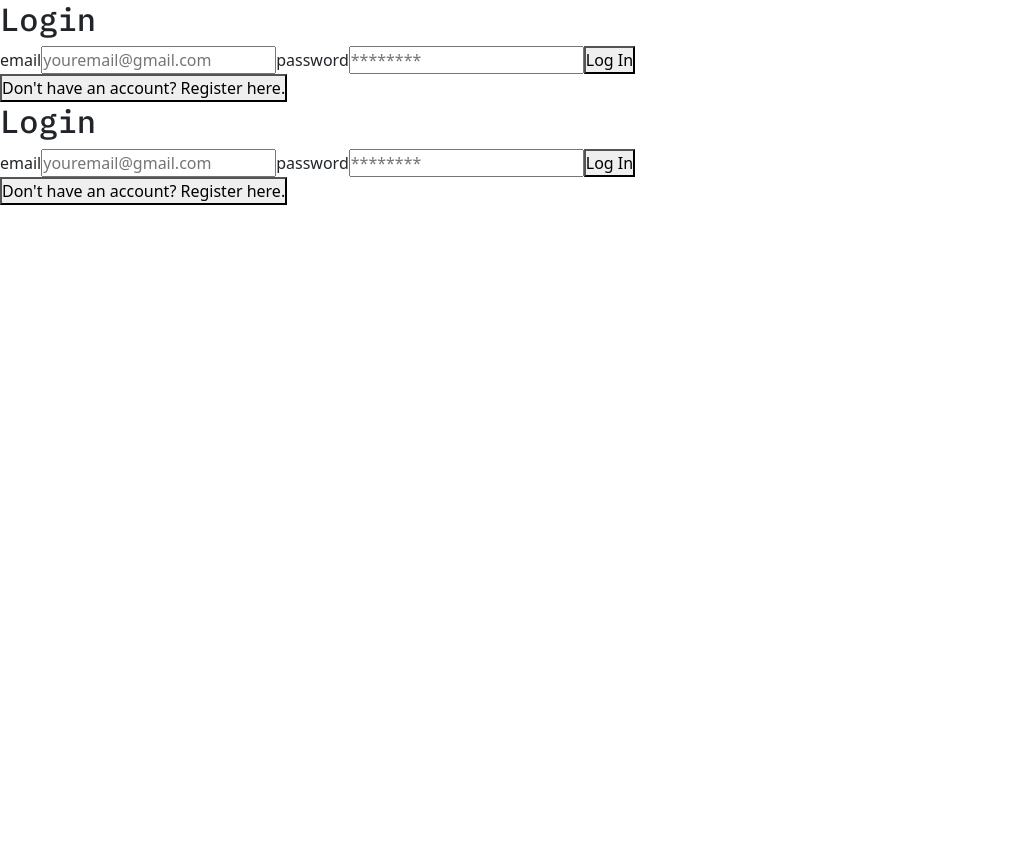
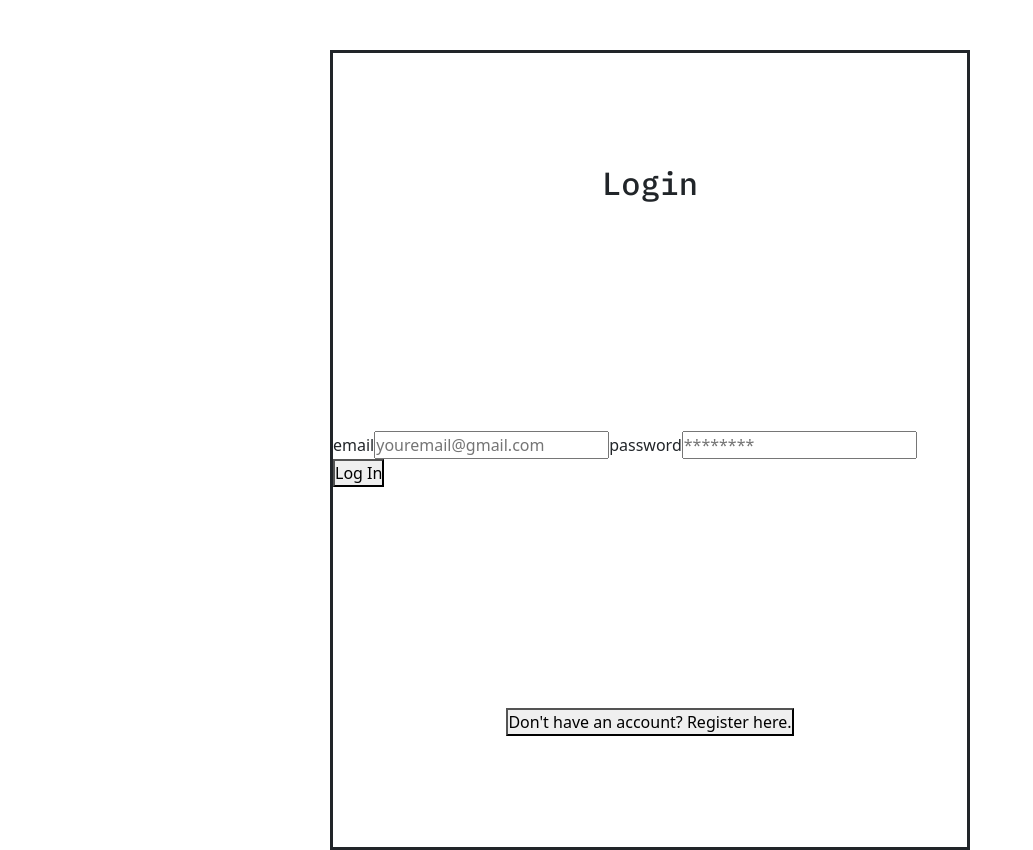
Before and after one commit to AABDJKKM/project-frontend, a React (Create React App) app: page /Login in a window 1280 px wide. Shown: the whole page, without its empty margins (0-1033 px from the left). Before the commit the page ends 800 px from the top, so only its background shows below. Built offline with nearby package versions, Linux system fonts and the light colour scheme.

Commit message:
Styling log in page

```diff
--- a/src/App.js
+++ b/src/App.js
@@ -29,11 +29,11 @@ function App() {
         <Route path="/Login" element = {<Login/>}  />
       </Routes>
 
-      <div className='App'>
+      {/* <div className='App'>
         {
           currentForm === "login" ? <Login onFormSwitch={toggleForm} /> : <Register onFormSwitch={toggleForm}/>
         }
-      </div>
+      </div> */}
 
     </>
   );
--- a/src/routes/Login.jsx
+++ b/src/routes/Login.jsx
@@ -1,5 +1,5 @@
 import React, { useState } from "react";
-
+import "../styles/LoginStyles.css";
 export const Login = (props) => {
     const [email, setEmail] = useState('');
     const [pass, setPass] = useState('');
--- a/src/styles/LoginStyles.css
+++ b/src/styles/LoginStyles.css
@@ -1,3 +1,21 @@
 body{
-    background-color: orange;
+    background-color: yellow;
 }
+
+.auth-form-container{
+    border-style: solid;
+    display: grid;
+    place-items: center;
+    height: 100vh;
+    width: 50%;
+    margin: 50px 330px 50px 330px;
+
+    /* margin-top: 70px;
+    display: grid;
+    justify-content: center;
+    align-items: center;
+    place-items: center;
+    width: 50%;
+
+    margin-right: 50px; */
+}
```
